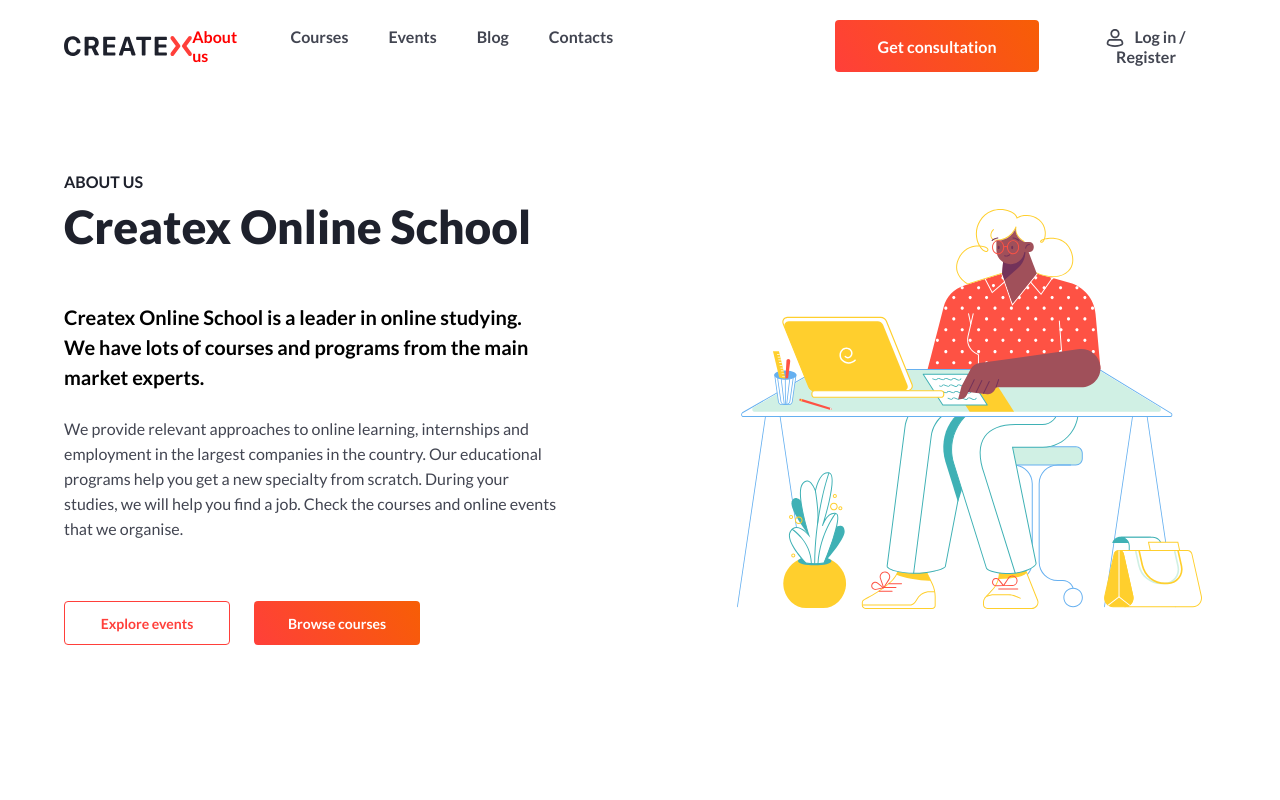
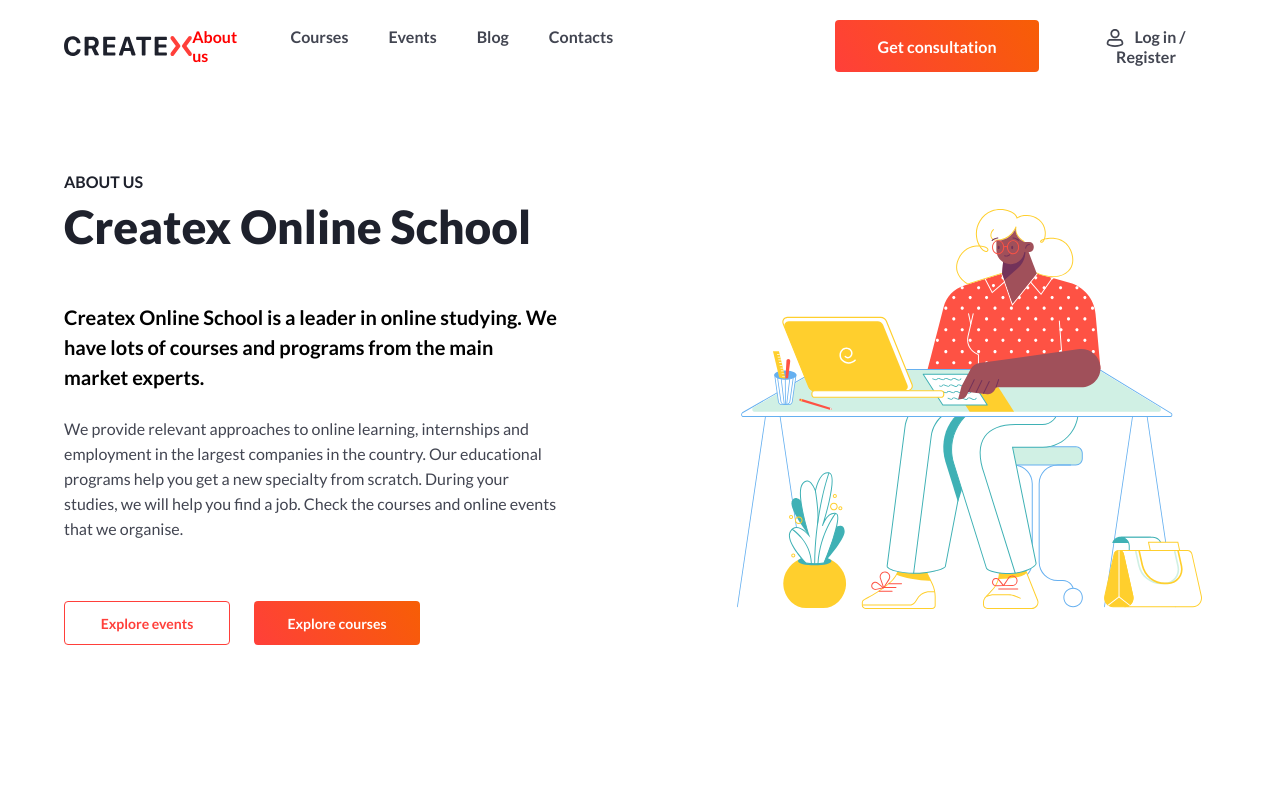
Before and after one commit to Dunissimo/Createx, a React (Vite) app: page /about in a window 1280 px wide. Shown: the top 800 px of the page. Built offline with nearby package versions, Linux system fonts and the light colour scheme; no server answers.

Commit message:
fix: add links on home page

```diff
--- a/src/UI/Button/Button.module.scss
+++ b/src/UI/Button/Button.module.scss
@@ -3,11 +3,8 @@
   border-radius: 4px;
   font-weight: 700;
 
-  transition: 0.3s;
-  transition: transform 0.2s;
-
   &:not(:disabled):active {
-    transform: scale(0.9);
+    transform: scale(0.8);
   }
 
   &:disabled {
@@ -42,10 +39,10 @@
 }
 
 .button-simple {
-  transition: 0.3s;
   display: flex;
   align-items: center;
   gap: 10px;
+  transition: 0.3s;
 
   &:hover {
     filter: brightness(0) saturate(100%) invert(58%) sepia(72%) saturate(7330%)
@@ -62,6 +59,7 @@
   background: linear-gradient(55.95deg, #ff3f3a 0%, #f75e05 100%);
 
   transition: color 0.2s cubic-bezier(0.55, 0.055, 0.675, 0.19);
+  transition: transform 0.3s;
 
   a {
     transition: color 0.2s cubic-bezier(0.55, 0.055, 0.675, 0.19);
@@ -87,6 +85,7 @@
   position: relative;
 
   transition: color 0.3s cubic-bezier(0.55, 0.055, 0.675, 0.19);
+  transition: transform 0.3s;
 
   a {
     transition: color 0.3s cubic-bezier(0.55, 0.055, 0.675, 0.19);
--- a/src/components/LatestPosts/LatestPosts.tsx
+++ b/src/components/LatestPosts/LatestPosts.tsx
@@ -5,6 +5,8 @@ import Title from "@src/UI/Title/Title";
 import { useGetPostsQuery } from "@src/api/posts";
 
 import styles from "./LatestPosts.module.scss";
+import { handleLinkClick } from "@src/utils/helpers";
+import { Link } from "react-router-dom";
 
 const LatestPosts: FC = () => {
   const { data, isLoading, isError } = useGetPostsQuery();
@@ -30,7 +32,9 @@ const LatestPosts: FC = () => {
             <h3>Latest posts</h3>
           </Title>
 
-          <Button>Go to blog</Button>
+          <Link to="/blog" onClick={handleLinkClick}>
+            <Button>Go to blog</Button>
+          </Link>
         </div>
 
         <div className={styles.list}>
--- a/src/pages/About/AboutPage.tsx
+++ b/src/pages/About/AboutPage.tsx
@@ -35,6 +35,8 @@ import job10 from "@assets/jobs/Ultimate Gym Logo.svg";
 import job11 from "@assets/jobs/United Strategy Logo.svg";
 import job12 from "@assets/jobs/Higher Fit Logo - Untitled Page.svg";
 import { CourseTypeEnum } from "@src/utils/interfaces";
+import { handleLinkClick } from "@src/utils/helpers";
+import { Link } from "react-router-dom";
 
 const AboutPage: FC = () => {
   return (
@@ -51,21 +53,25 @@ const AboutPage: FC = () => {
               </Title>
 
               <h4>
-                Createx Online School is a leader in online studying. We have
-                lots of courses and programs from the main market experts.
+                Createx Online School is a leader in online studying. We have
+                lots of courses and programs from the main market experts.
               </h4>
 
               <p>
-                We provide relevant approaches to online learning, internships
-                and employment in the largest companies in the country. Our
+                We provide relevant approaches to online learning, internships
+                and employment in the largest companies in the country. Our
                 educational programs help you get a new specialty from scratch.
                 During your studies, we will help you find a job. Check the
                 courses and online events that we organise.
               </p>
 
               <div className={styles.aboutButtons}>
-                <Button outline>Explore events</Button>
-                <Button>Browse courses</Button>
+                <Link to="/events" onClick={handleLinkClick}>
+                  <Button outline>Explore events</Button>
+                </Link>
+                <Link to="/courses?type=All" onClick={handleLinkClick}>
+                  <Button>Explore courses</Button>
+                </Link>
               </div>
             </RowItem>
 
--- a/src/pages/Home/HomePage.tsx
+++ b/src/pages/Home/HomePage.tsx
@@ -11,7 +11,7 @@ import TeamList from "@components/TeamList/TeamList";
 import Testimonials from "@components/Testimonials/Testimonials";
 import LatestPosts from "@components/LatestPosts/LatestPosts";
 import Certificate from "@components/Certificate/Certificate";
-import { handleLinkClick } from "@src/utils/helpers";
+import { handleLinkClick, handleSmoothLinkClick } from "@src/utils/helpers";
 
 import styles from "./Home.module.scss";
 
@@ -39,8 +39,12 @@ const HomePage: FC = () => {
                   Enjoy studying <br /> with Createx <br /> Online Courses
                 </h2>
                 <div className={styles.buttons}>
-                  <Button outline>About us</Button>
-                  <Button>Explore courses</Button>
+                  <Link to="/about" onClick={handleLinkClick}>
+                    <Button outline>About us</Button>
+                  </Link>
+                  <Link to="/courses?type=All" onClick={handleLinkClick}>
+                    <Button>Explore courses</Button>
+                  </Link>
                 </div>
               </div>
             </RowItem>
@@ -120,7 +124,9 @@ const HomePage: FC = () => {
               </li>
             </ul>
 
-            <Button>More about us</Button>
+            <Link to="/about" onClick={handleLinkClick}>
+              <Button>More about us</Button>
+            </Link>
           </RowItem>
         </Row>
       </section>
@@ -135,7 +141,7 @@ const HomePage: FC = () => {
             </Title>
 
             <Button>
-              <Link to="/courses">View all courses</Link>
+              <Link to="/courses?type=All">View all courses</Link>
             </Button>
           </div>
 
```
